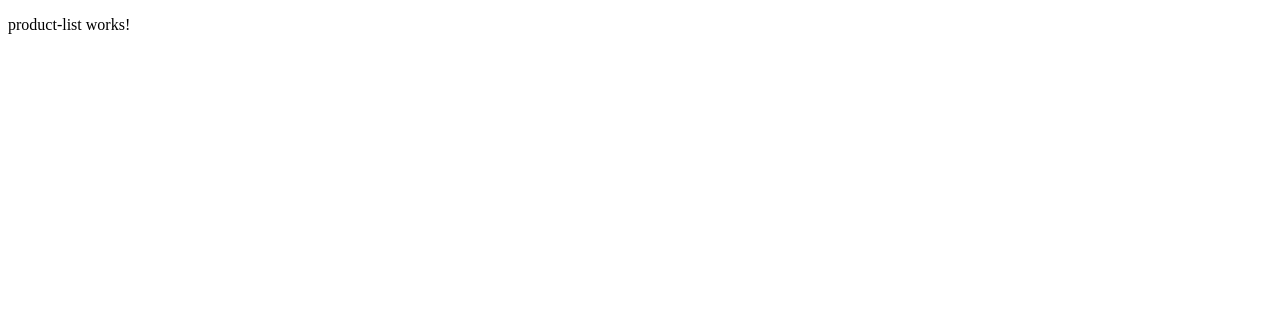
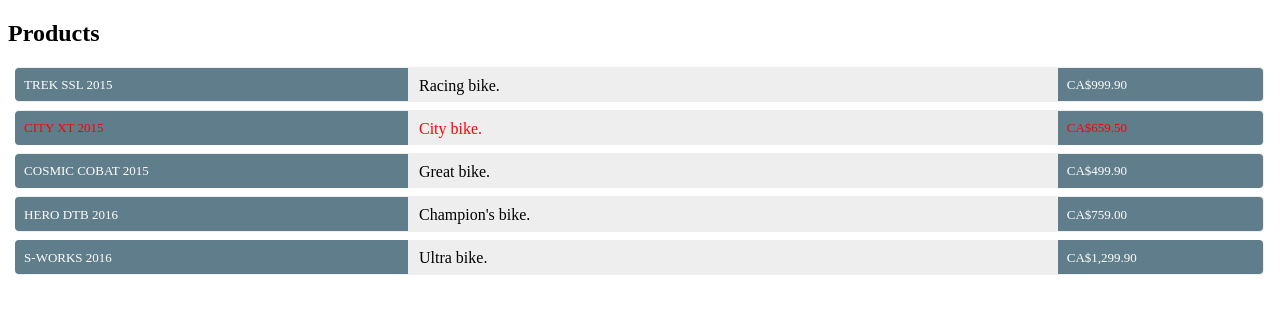
Before and after one commit to AlexandreCM/formation-angular, an Angular app: page / in a window 1280 px wide. Shown: the top 314 px of the page. Built offline with nearby package versions, Linux system fonts and the light colour scheme.

Commit message:
afficher une liste de produits

```diff
--- a/src/app/products/product-list/product-list.component.css
+++ b/src/app/products/product-list/product-list.component.css
@@ -0,0 +1,110 @@
+  .products {
+    margin: 0;
+    list-style-type: none;
+    padding: 0;
+  }
+  .products li {
+    cursor: pointer;
+    position: relative;
+    left: 0;
+    background-color: #EEE;
+    margin: .5em;
+    padding: .3em 0em;
+    height: 1.6em;
+    border-radius: 4px;
+  }
+
+  .products li:hover {
+    color: #607D8B;
+    background-color: #00a6ff;
+    left: .1em;
+  }
+  .products li:hover .name,
+  .products li:hover .price {
+    color: #607D8B;
+    background-color: #00c4ff;
+    left: .1em;
+  }
+
+  .products li.selected {
+    background-color: #0094FF;
+    color: white;
+  }
+  .products li.selected:hover {
+    color: white;
+  }
+  .products li.selected .name,
+  .products li.selected .price {
+    background-color: #0026FF;
+    color: white;
+  }
+
+  .products .text {
+    position: relative;
+    top: -3px;
+  }
+  .products .name {
+    display: inline-block;
+    font-size: small;
+    color: white;
+    padding: 0.8em 0.7em 0em 0.7em;
+    background-color: #607D8B;
+    line-height: 1em;
+    position: relative;
+    left: -1px;
+    top: -4px;
+    height: 1.8em;
+    margin-right: .8em;
+    border-radius: 4px 0px 0px 4px;
+    width: 30%;
+    white-space: nowrap;
+    overflow: hidden;
+    text-overflow: ellipsis;
+  }
+  .products .price {
+    float: right;
+    width: 15%;
+    font-size: small;
+    color: white;
+    padding: 0.8em 0.7em 0em 0.7em;
+    background-color: #607D8B;
+    line-height: 1em;
+    position: relative;
+    left: -1px;
+    top: -4px;
+    height: 1.8em;
+    margin-left: .8em;
+    border-radius: 0px 4px 4px 0px;
+  }
+  .products .description {
+    height: 1.8em;
+    display: inline-block;
+    width: 40%;
+    white-space: nowrap;
+    overflow: hidden;
+    text-overflow: ellipsis;
+  }
+  .products .discontinued, .products .discontinued *, .errorMessage  {
+    color: red !important;
+  }
+
+
+/* loading spinner */
+.loading {
+    display: inline-block;
+    overflow: hidden;
+    height: 1.3em;
+    margin-top: -0.3em;
+    line-height: 1.5em;
+    vertical-align: text-bottom;
+  }
+
+  .loading::after {
+    display: inline-table;
+    white-space: pre;
+    text-align: left;
+    content: "◎◎◎\A◉◎◎\A◎◉◎\A◎◎◉";
+    animation: spin 1s steps(4) infinite;
+  }
+
+  @keyframes spin  { to { transform: translateY( -6.0em); } }
--- a/src/app/products/product-list/product-list.component.html
+++ b/src/app/products/product-list/product-list.component.html
@@ -1 +1,11 @@
-<p>product-list works!</p>
+<h2>
+    {{ title }}
+</h2>
+
+<ul class="products">
+    <li *ngFor="let product of products" [class.discontinued]="product.discontinued">
+        <span class="name">{{ product.name | uppercase }}</span>
+        <span class="description">{{ product.description }}</span>
+        <span class="price">{{ product.price | currency: 'CAD': 'symbol' }}</span>
+    </li>
+</ul>
--- a/src/app/products/product-list/product-list.component.ts
+++ b/src/app/products/product-list/product-list.component.ts
@@ -1,4 +1,5 @@
-import { Component, OnInit } from '@angular/core';
+import {Component, OnInit} from '@angular/core';
+import {Product} from '../product.interface';
 
 @Component({
   selector: 'app-product-list',
@@ -7,7 +8,58 @@
 })
 export class ProductListComponent implements OnInit {
 
-  constructor() { }
+  title = 'Products';
+  products: Product[];
+
+  constructor() {
+    this.products = [
+      {
+        name: 'Trek SSL 2015',
+        price: 999.9,
+        description: 'Racing bike.',
+        discontinued: false,
+        fixedPrice: false,
+        imageUrl: 'https://firebasestorage.googleapis.com/v0/b/angularstore-29f4b.appspot.com/o/products%2Ftrek.jpg?alt=media&token=42e1650e-7ff9-467f-bde7-0423786c94fd',
+        modifiedDate: new Date(2016, 12, 8)
+      },
+      {
+        name: 'City XT 2015',
+        price: 659.5,
+        description: 'City bike.',
+        discontinued: true,
+        fixedPrice: false,
+        imageUrl: 'https://firebasestorage.googleapis.com/v0/b/angularstore-29f4b.appspot.com/o/products%2Fcity.jpg?alt=media&token=5a79c5c3-177f-44b3-b99e-fe6be97c4f7a',
+        modifiedDate: new Date(2017, 1, 12)
+      },
+      {
+        name: 'Cosmic Cobat 2015',
+        price: 499.9,
+        description: 'Great bike.',
+        discontinued: false,
+        fixedPrice: false,
+        imageUrl: 'https://firebasestorage.googleapis.com/v0/b/angularstore-29f4b.appspot.com/o/products%2Fcosmic-cobat.jpg?alt=media&token=9df1af7a-9b79-4bf6-9b98-9079581fb7d1',
+        modifiedDate: new Date(2017, 1, 2)
+      },
+      {
+        name: 'Hero DTB 2016',
+        price: 759,
+        description: 'Champion\'s bike.',
+        discontinued: false,
+        fixedPrice: true,
+        imageUrl: 'https://firebasestorage.googleapis.com/v0/b/angularstore-29f4b.appspot.com/o/products%2Fhero-dtb.jpg?alt=media&token=8cda2f52-2b86-43eb-aa86-2537346e8736',
+        modifiedDate: new Date(2017, 1, 24)
+      },
+      {
+        name: 'S-WORKS 2016',
+        price: 1299.9,
+        description: 'Ultra bike.',
+        discontinued: false,
+        fixedPrice: false,
+        imageUrl: 'https://firebasestorage.googleapis.com/v0/b/angularstore-29f4b.appspot.com/o/products%2Fs-works.jpg?alt=media&token=5bf064a9-c8f7-4b47-a113-8825f95934f4',
+        modifiedDate: new Date(2017, 1, 19)
+      }
+    ];
+  }
 
   ngOnInit(): void {
   }
```
Also changed, not shown: src/app/products/product.interface.ts (added, +10 -0 lines).
